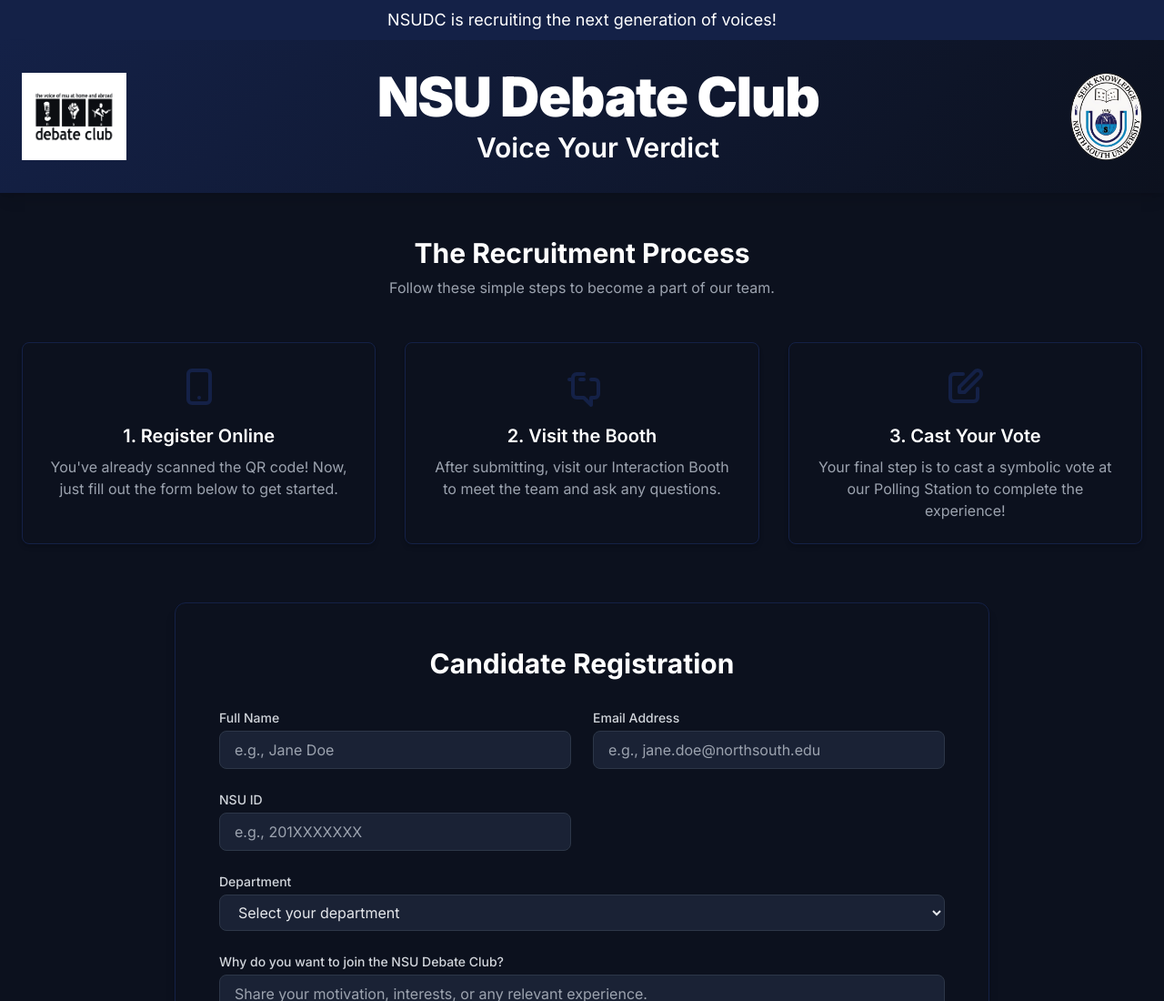
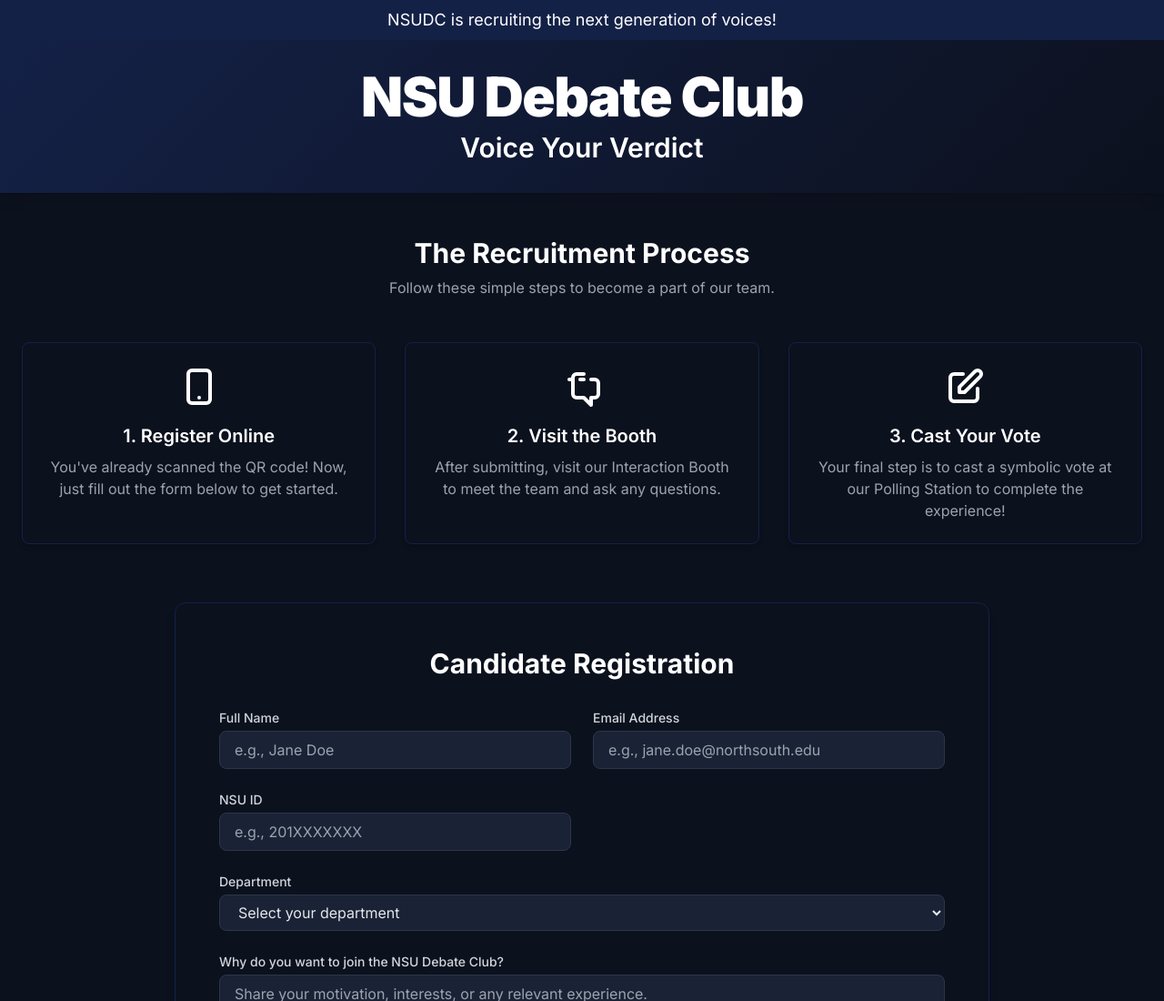
Before and after one commit to AZMA1N/NSUDC-recruitment-2025-website, a plain HTML site: page index.html in a window 1280 px wide. Shown: the top 1100 px of the page at 91% size. Drawn offline with nearby package versions, Linux system fonts and the light colour scheme.

Commit message:
Add files via upload
minor changes

```diff
--- a/index.html
+++ b/index.html
@@ -74,14 +74,14 @@
         <div class="container mx-auto px-6 py-8">
             <div class="flex flex-col md:flex-row items-center justify-between">
                 <div class="mb-4 md:mb-0">
-                    <img src="nsudc-logo.png" alt="NSUDC Logo" class="h-24">
+
                 </div>
                 <div class="text-center">
                     <h1 class="text-4xl md:text-6xl font-extrabold tracking-tight leading-tight">NSU Debate Club</h1>
                     <h2 class="text-2xl md:text-3xl font-semibold mt-2">Voice Your Verdict </h2>
                 </div>
                 <div class="mt-4 md:mt-0">
-                    <img src="nsu-logo-small.png" alt="NSU Logo" class="h-24">
+
                 </div>
             </div>
         </div>
@@ -98,7 +98,7 @@
             <div class="grid grid-cols-1 md:grid-cols-3 gap-8 text-center">
                 <!-- Step 1 -->
                 <div class="process-card p-6 rounded-lg shadow-md border border-[#142147]">
-                    <div class="text-[#142147] mb-4">
+    <div class="text-white mb-4">
         <svg xmlns="http://www.w3.org/2000/svg" class="h-12 w-12 mx-auto" fill="none"
             viewBox="0 0 24 24" stroke="currentColor">
             <path stroke-linecap="round" stroke-linejoin="round" stroke-width="2"
@@ -111,7 +111,7 @@
 </div>
                 <!-- Step 2 -->
                <div class="process-card p-6 rounded-lg shadow-md border border-[#142147]">
-                    <div class="text-[#142147] mb-4">
+    <div class="text-white mb-4">
         <svg xmlns="http://www.w3.org/2000/svg" class="h-12 w-12 mx-auto" fill="none"
             viewBox="0 0 24 24" stroke="currentColor">
             <path stroke-linecap="round" stroke-linejoin="round" stroke-width="2"
@@ -124,7 +124,7 @@
 </div>
                 <!-- Step 3 -->
                 <div class="process-card p-6 rounded-lg shadow-md border border-[#142147]">
-                    <div class="text-[#142147] mb-4">
+    <div class="text-white mb-4">
         <svg xmlns="http://www.w3.org/2000/svg" class="h-12 w-12 mx-auto" fill="none"
             viewBox="0 0 24 24" stroke="currentColor">
             <path stroke-linecap="round" stroke-linejoin="round" stroke-width="2"
@@ -134,7 +134,6 @@
     <h4 class="text-xl font-semibold mb-2 text-white">3. Cast Your Vote</h4>
     <p class="text-gray-400">Your final step is to cast a symbolic vote at our Polling Station to
         complete the experience!</p>
-                </div>
 </div>
         </section>
 
```
Lines whose indentation alone changed are shown as unchanged.
